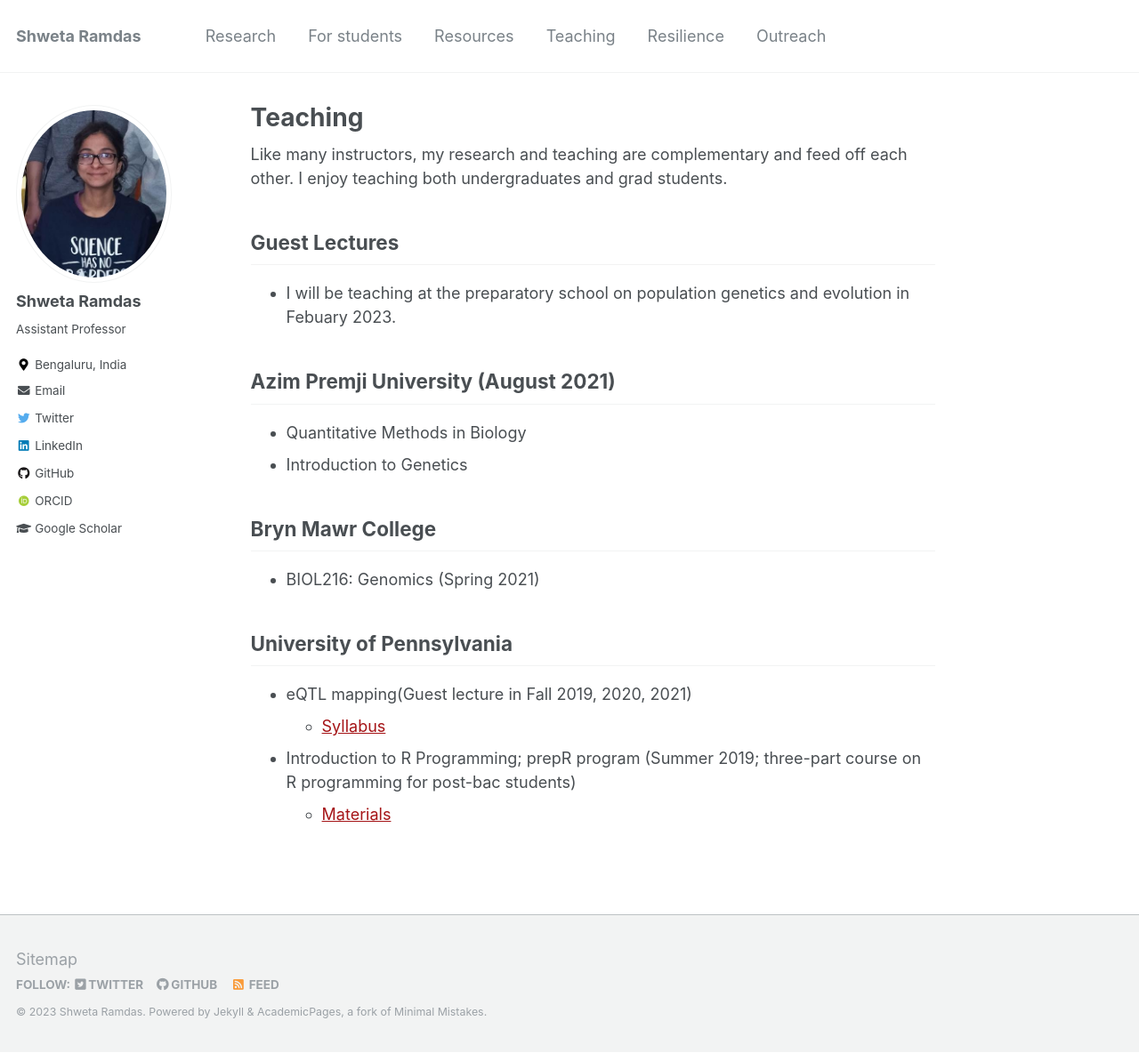
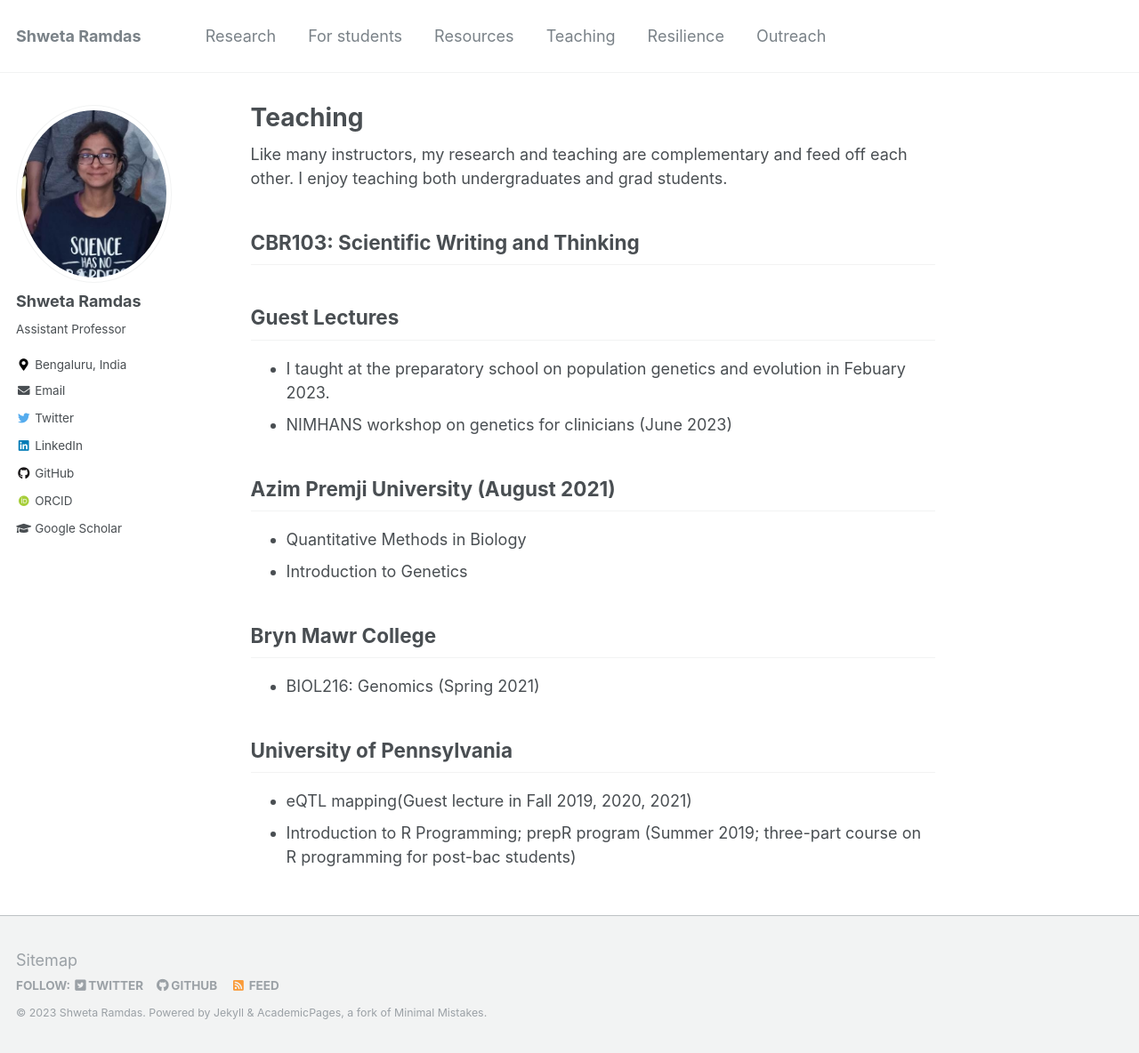
Before and after one commit to shwetaramdas/shwetaramdas.github.io, a Jekyll site: the page built from _pages/teaching.md, in a window 1280 px wide and 1184 px high. Shown: the whole window at 89% size. Built offline with Jekyll 4.4.1, drawn with Linux system fonts in a browser that asks for light colours; some web fonts are replaced.

Commit message:
Update teaching.md

```diff
--- a/_pages/teaching.md
+++ b/_pages/teaching.md
@@ -5,8 +5,11 @@ title: "Teaching"
 
 Like many instructors, my research and teaching are complementary and feed off each other. I enjoy teaching both undergraduates and grad students.
 
+## CBR103: Scientific Writing and Thinking
+
 ## Guest Lectures
-* I will be teaching at the preparatory school on population genetics and evolution in Febuary 2023.
+* I taught at the preparatory school on population genetics and evolution in Febuary 2023.
+* NIMHANS workshop on genetics for clinicians (June 2023)
 
 ## Azim Premji University (August 2021)
 * Quantitative Methods in Biology
@@ -17,6 +20,4 @@ Like many instructors, my research and teaching are complementary and feed off e
 
 ## University of Pennsylvania
 * eQTL mapping(Guest lecture in Fall 2019, 2020, 2021)
-    - [Syllabus](/files/pdf/teaching/eqtls.pdf)
 * Introduction to R Programming; prepR program (Summer 2019; three-part course on R programming for post-bac students)
-    - [Materials](https://github.com/shwetaramdas/prepR)
```
